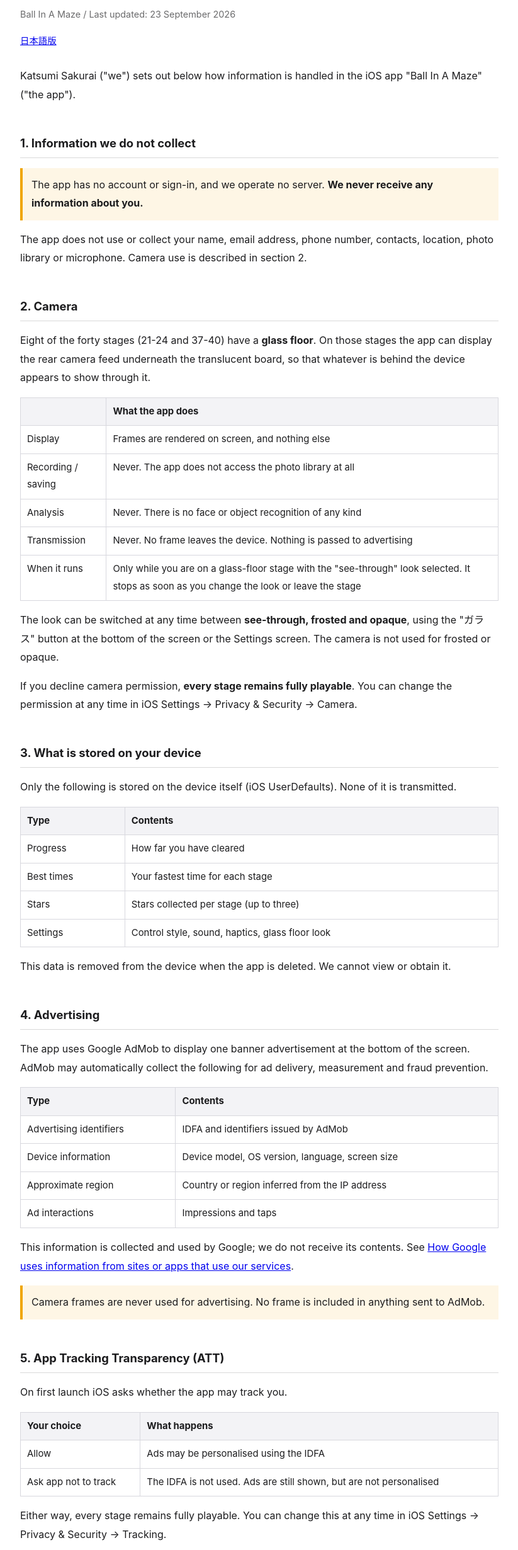
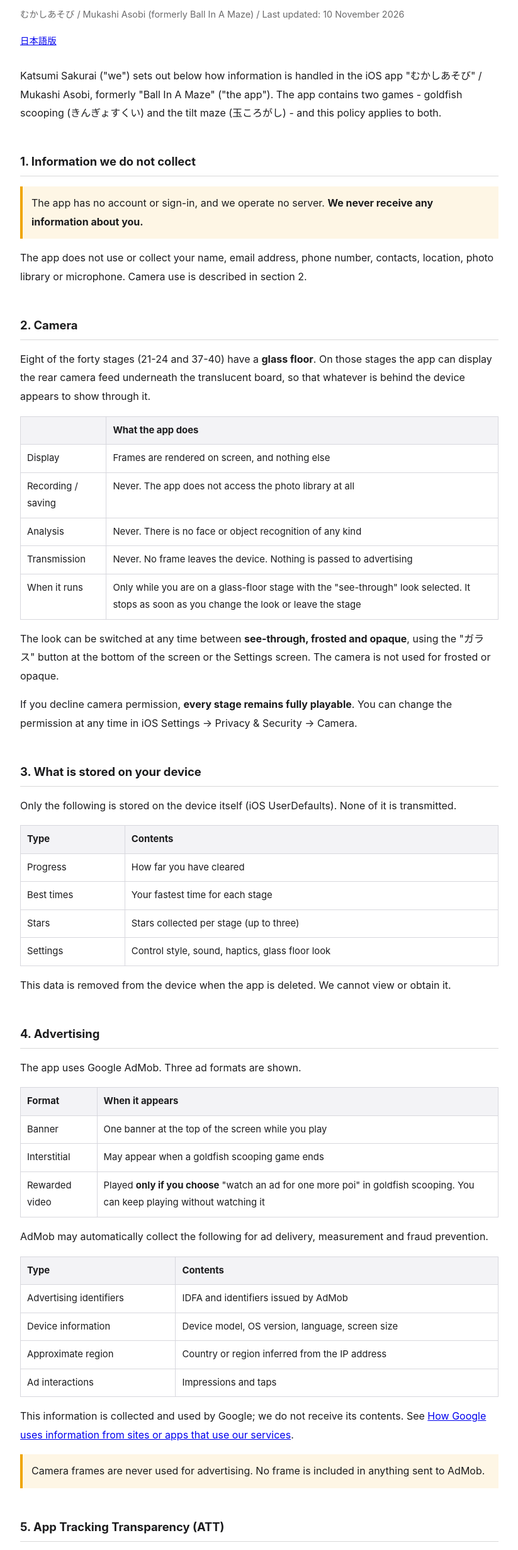
Before and after one commit to tearbirds/ballmaze_support, a plain HTML site: page en.html in a window 1280 px wide. Shown: the part 90-2551 px from the top of the page at 63% size, without its empty margins (228-1051 px from the left). Drawn offline with Linux system fonts and the light colour scheme.

Commit message:
むかしあそびに合わせて、ポリシーを直す
アプリ名が「ボールメイズ」から「むかしあそび」になり、遊びが2つに
なったので、そのことを書いた。広告もバナーだけでなく、全画面と
リワードが増えたので、いつ出るかを表にした。コインはゲームの中だけの
もので、買うことも換金することもできないことも書いてある。

Co-Authored-By: Claude Opus 5 <noreply@anthropic.com>

```diff
--- a/en.html
+++ b/en.html
@@ -3,7 +3,7 @@
 <head>
 <meta charset="utf-8">
 <meta name="viewport" content="width=device-width, initial-scale=1">
-<title>Privacy Policy | Ball In A Maze</title>
+<title>Privacy Policy | Mukashi Asobi</title>
 <style>
   :root { color-scheme: light dark; }
   body {
@@ -31,12 +31,14 @@
 <body>
 
 <h1>Privacy Policy</h1>
-<p class="meta">Ball In A Maze / Last updated: 23 September 2026</p>
+<p class="meta">むかしあそび / Mukashi Asobi (formerly Ball In A Maze) / Last updated: 10 November 2026</p>
 <p class="lang"><a href="./">日本語版</a></p>
 
 <p>
 Katsumi Sakurai ("we") sets out below how information is handled in the iOS app
-"Ball In A Maze" ("the app").
+"むかしあそび" / Mukashi Asobi, formerly "Ball In A Maze" ("the app"). The app contains two
+games - goldfish scooping (きんぎょすくい) and the tilt maze (玉ころがし) - and this policy
+applies to both.
 </p>
 
 <h2>1. Information we do not collect</h2>
@@ -90,7 +92,15 @@ This data is removed from the device when the app is deleted. We cannot view or
 
 <h2>4. Advertising</h2>
 <p>
-The app uses Google AdMob to display one banner advertisement at the bottom of the screen.
+The app uses Google AdMob. Three ad formats are shown.
+</p>
+<table>
+  <tr><th>Format</th><th>When it appears</th></tr>
+  <tr><td>Banner</td><td>One banner at the top of the screen while you play</td></tr>
+  <tr><td>Interstitial</td><td>May appear when a goldfish scooping game ends</td></tr>
+  <tr><td>Rewarded video</td><td>Played <strong>only if you choose</strong> "watch an ad for one more poi" in goldfish scooping. You can keep playing without watching it</td></tr>
+</table>
+<p>
 AdMob may automatically collect the following for ad delivery, measurement and fraud prevention.
 </p>
 <table>
@@ -131,7 +141,8 @@ ads are shown. Your choices can be changed at any time from "広告のプライ
 
 <h2>7. In-app purchases</h2>
 <p>
-The app has no in-app purchases.
+The app has no in-app purchases. The coins in goldfish scooping exist only inside the game;
+they cannot be bought with money or exchanged for anything.
 </p>
 
 <h2>8. Children</h2>
```
Also changed, not shown: index.html (+15 -5 lines), 1 other file.
